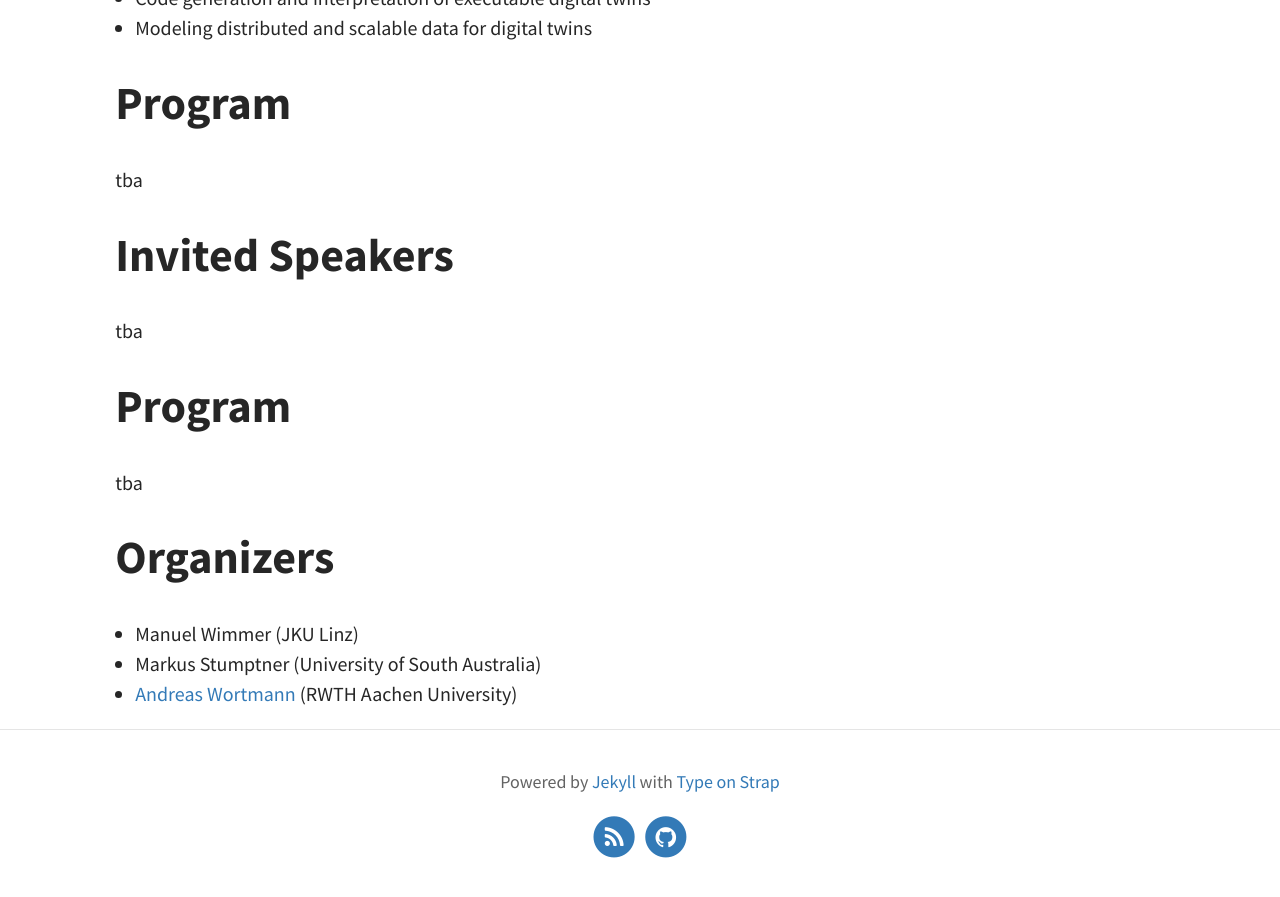
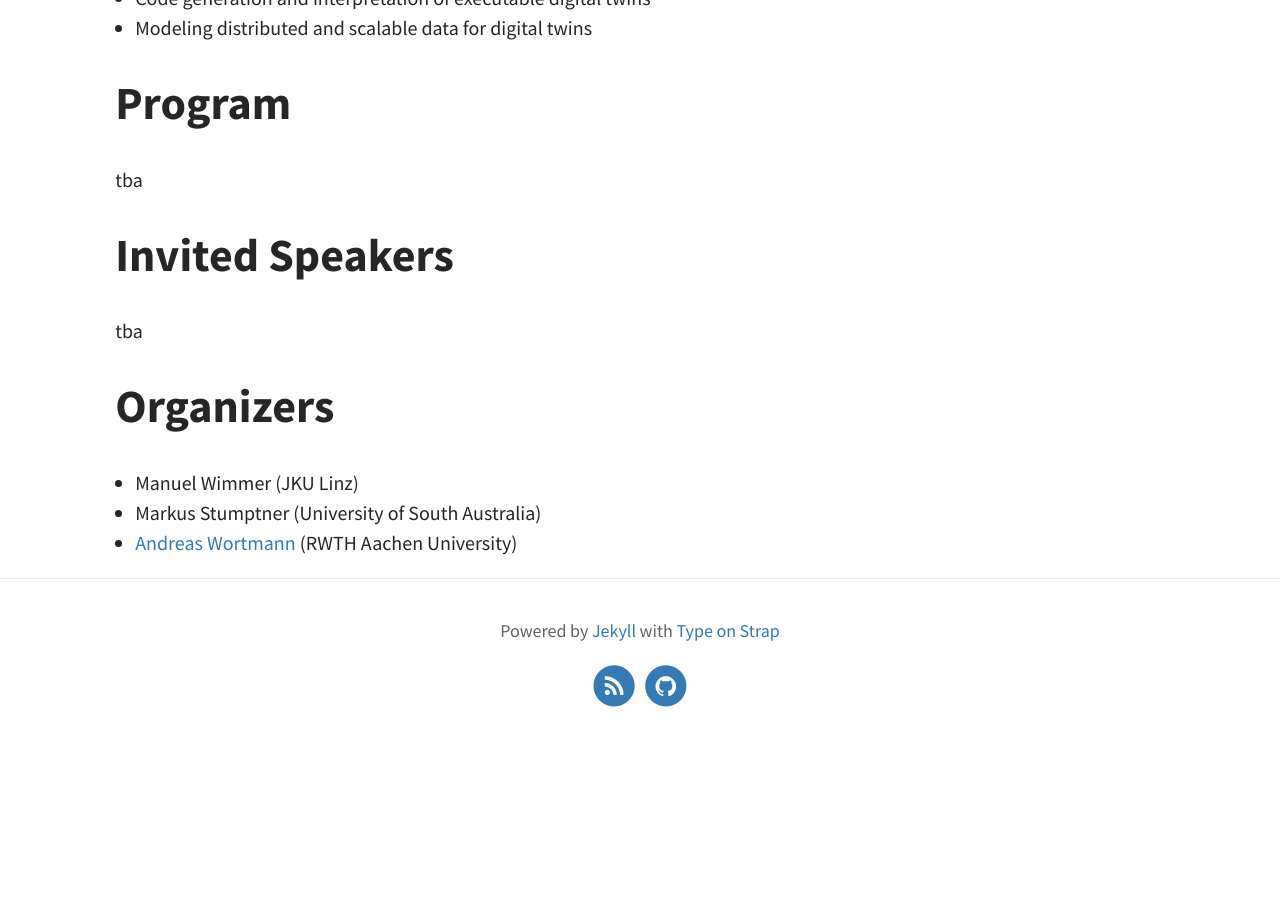
Before and after one commit to comodity/comodity.github.io, a Jekyll site: the page built from index.html, in a window 1280 px wide and 900 px high, scrolled down 1221 px. Shown: the top 897 px of the window. Built offline with Jekyll 4.4.1, drawn with Linux system fonts in a browser that asks for light colours; the list of posts is cut into pages by our own code; after the commit the page ends 1969 px from its top, so only the background shows below that.

Commit message:
Minor update

```diff
--- a/_layouts/home.html
+++ b/_layouts/home.html
@@ -74,12 +74,6 @@ As such, we devote half of the day for interactive sessions and discussions.
 
 
 
-<h1 id="program">Program</h1>
-
-<p>tba</p>
-
-
-
 <h1 id="organizers">Organizers</h1>
 
 <ul>
```
Also changed, not shown: screenshot.png (deleted).
